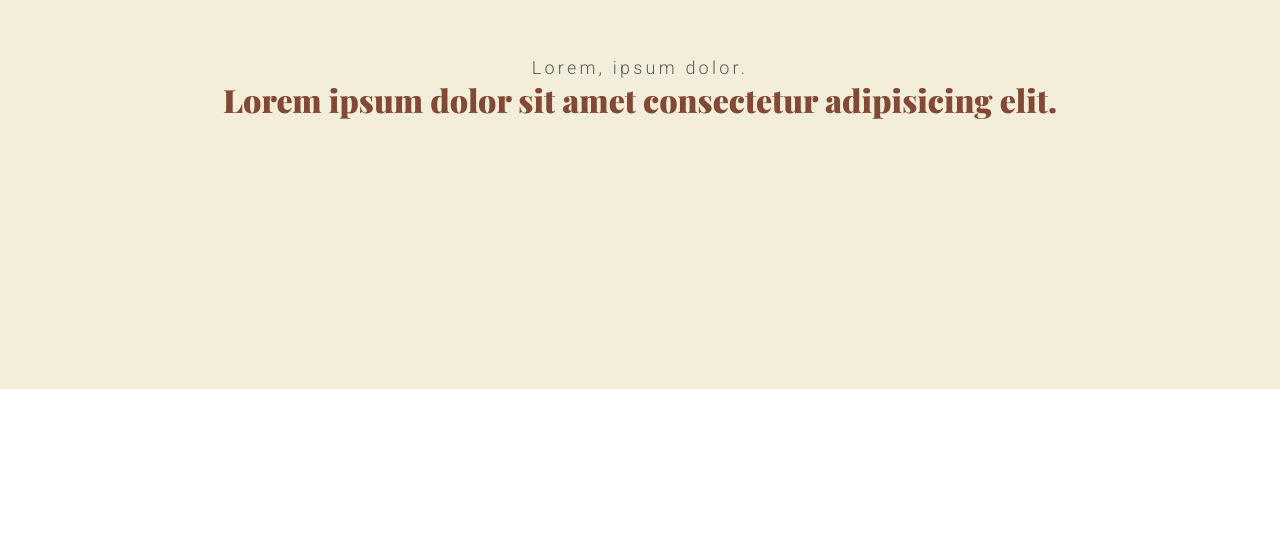
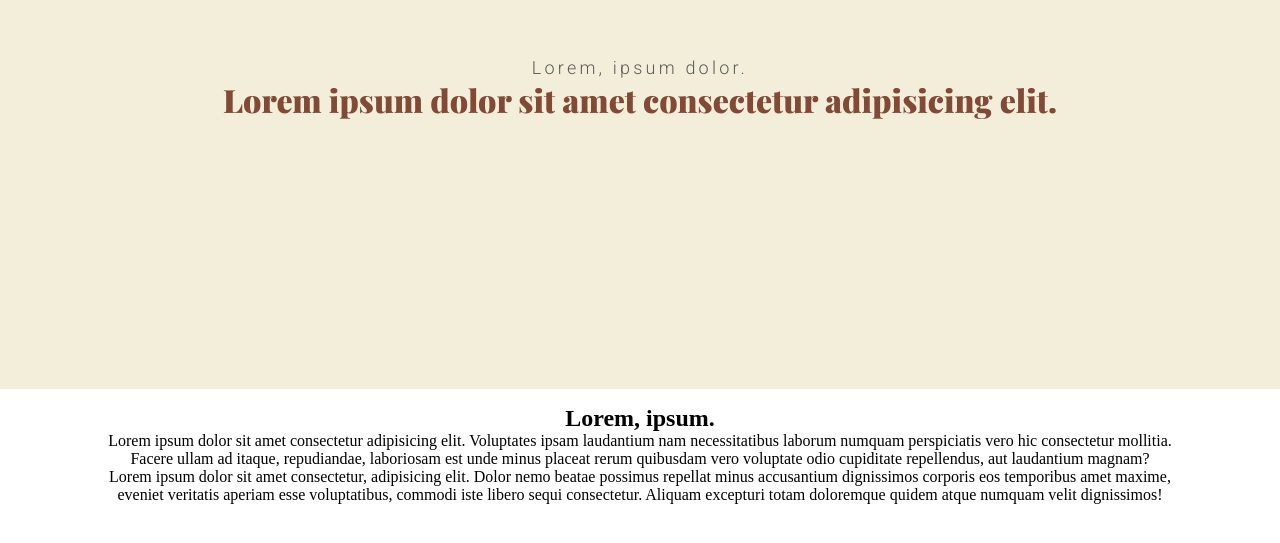
Before and after one commit to RPE8/conquering-responsive-layouts, a plain HTML site: page Day-12/index.html in a window 1280 px wide. Shown: the part 211-754 px from the top of the page. Drawn offline with nearby package versions, Linux system fonts and the light colour scheme.

Commit message:
Add structure for first content section

```diff
--- a/Day-12/index.html
+++ b/Day-12/index.html
@@ -14,5 +14,14 @@
 				<h1 class="header__big-header big-header">Lorem ipsum dolor sit amet consectetur adipisicing elit.</h1>
 			</div>
 		</header>
+		<main class="main">
+			<section class="section section--description">
+				<div class="section__container container">
+					<h2 class="section__mediun-header medium-header medium-header--dark">Lorem, ipsum.</h2>
+					<p class="section__description description description--dark">Lorem ipsum dolor sit amet consectetur adipisicing elit. Voluptates ipsam laudantium nam necessitatibus laborum numquam perspiciatis vero hic consectetur mollitia. Facere ullam ad itaque, repudiandae, laboriosam est unde minus placeat rerum quibusdam vero voluptate odio cupiditate repellendus, aut laudantium magnam?</p>
+					<p class="section__description description description--dark">Lorem ipsum dolor sit amet consectetur, adipisicing elit. Dolor nemo beatae possimus repellat minus accusantium dignissimos corporis eos temporibus amet maxime, eveniet veritatis aperiam esse voluptatibus, commodi iste libero sequi consectetur. Aliquam excepturi totam doloremque quidem atque numquam velit dignissimos!</p>
+				</div>
+			</section>
+		</main>
   </body>
 </html>
```
